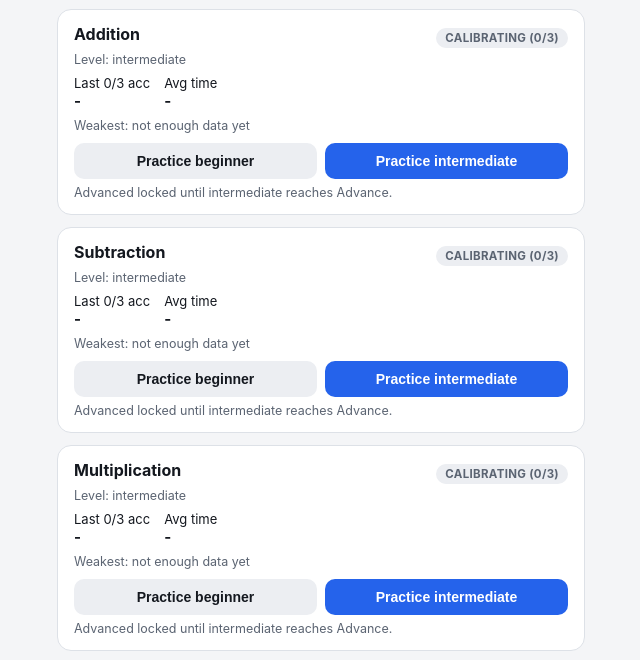
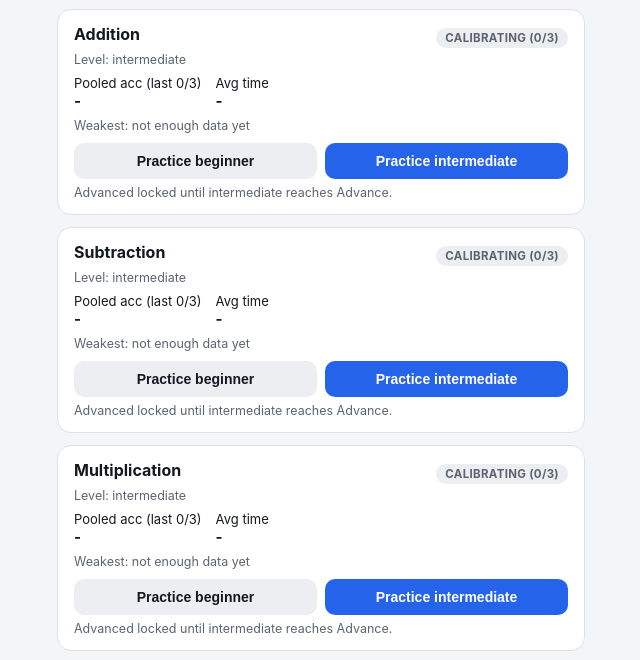
Before and after one commit to TangentMisfit/mental-math-app, a plain HTML site: page docs/index.html in a window 1280 px wide. Shown: the part 92-752 px from the top of the page, without its empty margins (319-959 px from the left). Drawn offline with Linux system fonts and the light colour scheme.

Commit message:
Use pooled accuracy for the Advance gate
Advance now requires pooled accuracy across the 3 window rounds
(sum correct / sum answered) >= 95%, every window round >= 90%, and
combined avg latency <= target. Calibrating, Drill, and Hold are
unchanged; Drill is still checked first. Pooled accuracy is shown on
the dashboard cards and next to gate status in the round summary.

Co-Authored-By: Claude Opus 5.5 <noreply@anthropic.com>

```diff
--- a/docs/index.html
+++ b/docs/index.html
@@ -284,7 +284,8 @@ var SETTINGS = {
     windowSize: 3,
     minAnswered: 10,
     drillAccuracyPct: 85,
-    advanceAccuracyPct: 95,
+    advanceAccuracyPct: 95,        // pooled across the window: sum correct / sum answered
+    advanceMinRoundAccuracyPct: 90, // every window round must also clear this
     tagMinAttempts: 3,
     tagMissRatePct: 15,
     tagLatencyMultiplier: 1.5
@@ -627,14 +628,14 @@ function computeGate(mode, difficulty, roundsOverride, questionsOverride) {
   for (var i = 0; i < windowRounds.length; i++) roundIds[windowRounds[i].round_id] = true;
   var windowQuestions = allQuestions.filter(function (q) { return roundIds[q.round_id]; });
   var tagStats = computeTagStats(windowQuestions);
+  var pooledAccuracy = pooledWindowAccuracy(windowRounds);
+
+  function result(status, label) {
+    return { status: status, label: label, window: windowRounds, tagStats: tagStats, pooledAccuracy: pooledAccuracy };
+  }
 
   if (windowRounds.length < SETTINGS.gate.windowSize) {
-    return {
-      status: "Calibrating",
-      label: "Calibrating (" + windowRounds.length + "/" + SETTINGS.gate.windowSize + ")",
-      window: windowRounds,
-      tagStats: tagStats
-    };
+    return result("Calibrating", "Calibrating (" + windowRounds.length + "/" + SETTINGS.gate.windowSize + ")");
   }
 
   var speedTarget = SETTINGS.speedTargetMs[mode][difficulty];
@@ -645,20 +646,31 @@ function computeGate(mode, difficulty, roundsOverride, questionsOverride) {
     return (t.missRate * 100) >= SETTINGS.gate.tagMissRatePct ||
       t.avgLatency >= SETTINGS.gate.tagLatencyMultiplier * speedTarget;
   });
-  if (anyBelowDrill || badTag) {
-    return { status: "Drill", label: "Drill", window: windowRounds, tagStats: tagStats };
-  }
+  if (anyBelowDrill || badTag) return result("Drill", "Drill");
 
-  var all95 = windowRounds.every(function (r) { return r.accuracy >= SETTINGS.gate.advanceAccuracyPct; });
+  var pooledOk = pooledAccuracy != null && pooledAccuracy >= SETTINGS.gate.advanceAccuracyPct;
+  var everyRoundOk = windowRounds.every(function (r) { return r.accuracy >= SETTINGS.gate.advanceMinRoundAccuracyPct; });
   var totalAsked = windowRounds.reduce(function (s, r) { return s + r.asked; }, 0);
   var combinedAvg = totalAsked > 0
     ? windowRounds.reduce(function (s, r) { return s + r.avg_time_ms * r.asked; }, 0) / totalAsked
     : 0;
-  if (all95 && combinedAvg <= speedTarget) {
-    return { status: "Advance", label: "Advance", window: windowRounds, tagStats: tagStats };
+  if (pooledOk && everyRoundOk && combinedAvg <= speedTarget) return result("Advance", "Advance");
+
+  return result("Hold", "Hold");
+}
+
+// Sum correct / sum answered across the window, as a percentage. null if empty.
+function pooledWindowAccuracy(windowRounds) {
+  var asked = 0, correct = 0;
+  for (var i = 0; i < windowRounds.length; i++) {
+    asked += Number(windowRounds[i].asked) || 0;
+    correct += Number(windowRounds[i].correct) || 0;
   }
+  return asked > 0 ? (correct / asked * 100) : null;
+}
 
-  return { status: "Hold", label: "Hold", window: windowRounds, tagStats: tagStats };
+function gateText(gate) {
+  return gate.label + (gate.pooledAccuracy == null ? "" : " · pooled " + fmtPct(gate.pooledAccuracy));
 }
 
 function refreshUnlocks(rounds, questions) {
@@ -866,7 +878,7 @@ function renderDashboard() {
     var weak = weakestTags(gate.tagStats, SETTINGS.weakSpot.weakTagCount);
 
     var lastN = gate.window.length;
-    var avgAcc = lastN ? (gate.window.reduce(function (s, r) { return s + r.accuracy; }, 0) / lastN) : null;
+    var pooledAcc = gate.pooledAccuracy;
     var avgTime = lastN ? (gate.window.reduce(function (s, r) { return s + r.avg_time_ms; }, 0) / lastN) : null;
 
     var card = document.createElement("div");
@@ -884,7 +896,7 @@ function renderDashboard() {
       '<span class="badge ' + badgeClass + '">' + gate.label + '</span></div>' +
       '<div class="muted">Level: ' + level + '</div>' +
       '<div class="stats-line">' +
-        '<div class="stat">Last ' + lastN + '/3 acc<b>' + (avgAcc == null ? "-" : fmtPct(avgAcc)) + '</b></div>' +
+        '<div class="stat">Pooled acc (last ' + lastN + '/3)<b>' + (pooledAcc == null ? "-" : fmtPct(pooledAcc)) + '</b></div>' +
         '<div class="stat">Avg time<b>' + (avgTime == null ? "-" : fmtMs(avgTime)) + '</b></div>' +
       '</div>' +
       '<div class="tags-line">Weakest: ' + weakHtml + '</div>' +
@@ -1152,8 +1164,8 @@ function renderSummary(roundState, record, gateBefore, gateAfter) {
   $("sum-correct").textContent = record.correct;
   $("sum-accuracy").textContent = fmtPct(record.accuracy);
   $("sum-avg").textContent = fmtMs(record.avg_time_ms);
-  $("sum-gate-before").textContent = gateBefore.label;
-  $("sum-gate-after").textContent = gateAfter.label;
+  $("sum-gate-before").textContent = gateText(gateBefore);
+  $("sum-gate-after").textContent = gateText(gateAfter);
 
   var misses = roundState.log.filter(function (q) { return !q.skipped && !q.correct; });
   var missesEl = $("sum-misses");
--- a/docs/sw.js
+++ b/docs/sw.js
@@ -1,4 +1,4 @@
-const CACHE_VERSION = "v4";
+const CACHE_VERSION = "v5";
 const CACHE_NAME = "mental-math-" + CACHE_VERSION;
 
 const PRECACHE_URLS = [
```
Also changed, not shown: tests/verify.js (+39 -4 lines), 1 other file.
